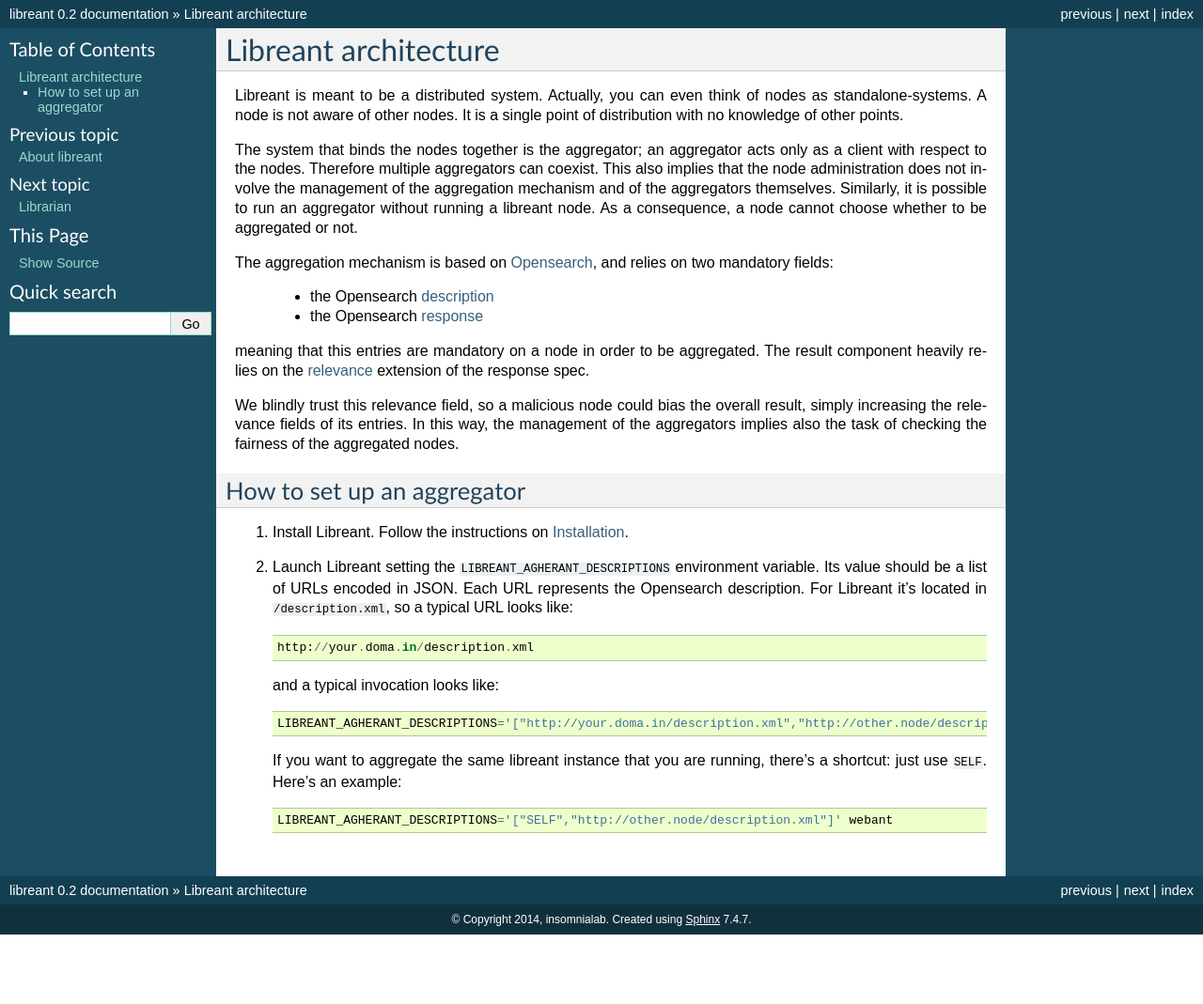
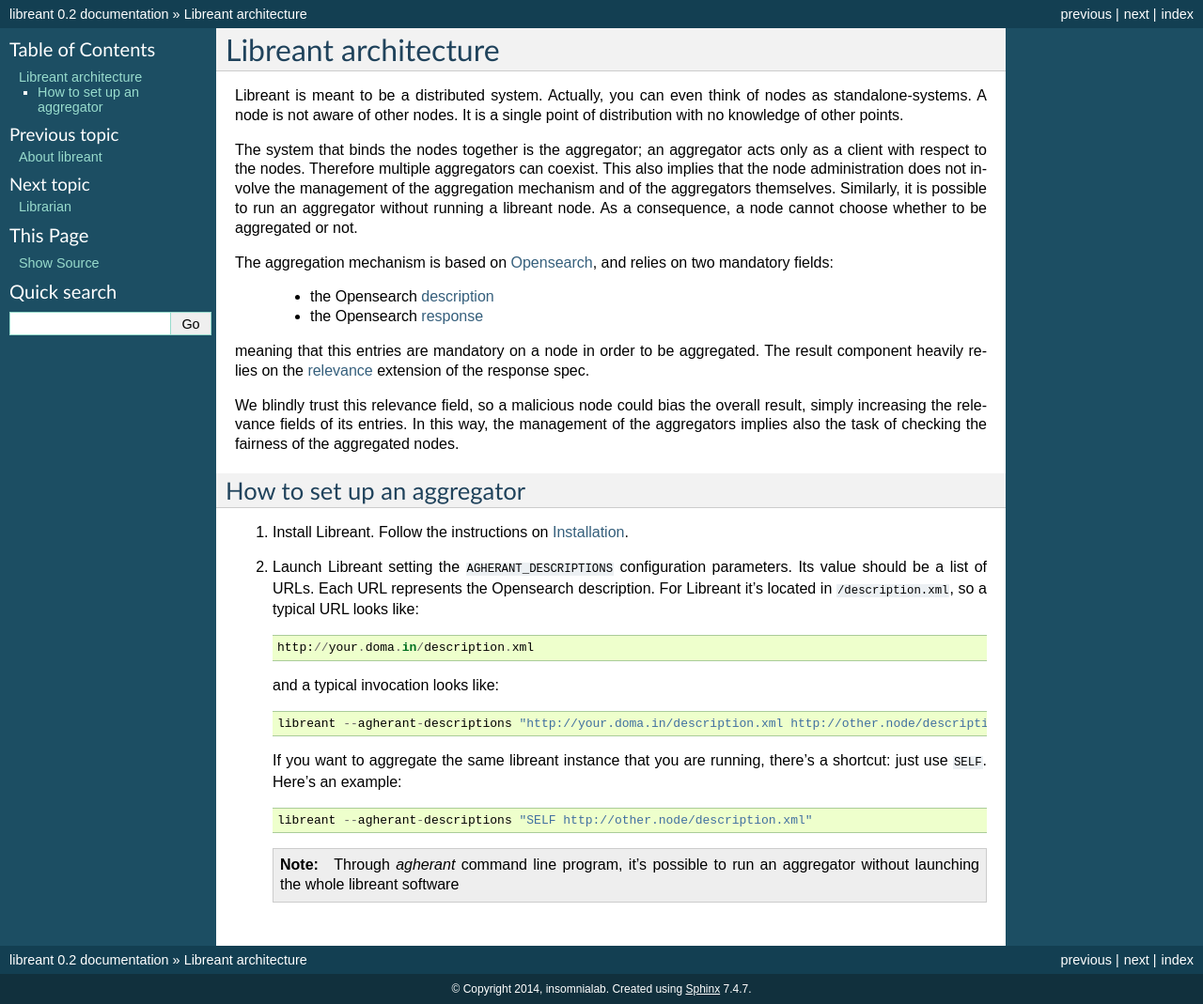
Before and after one commit to insomnia-lab/libreant, a Sphinx documentation site: the page built from doc/source/architecture.rst, in a window 1280 px wide. Shown: the whole page at 94% size. Built offline with Sphinx 7.4.7, drawn with Linux system fonts in a browser that asks for light colours; before the commit the page ends 995 px from its top, so only the background shows below that.

Commit message:
[docs] reflect cli changes in aggregator setup
pass configuration through cli and
provide tips about agherant standalone command

```diff
--- a/doc/source/architecture.rst
+++ b/doc/source/architecture.rst
@@ -33,8 +33,8 @@
 
 1. Install Libreant. Follow the instructions on :ref:`dev-installation`.
 
-2. Launch Libreant setting the ``LIBREANT_AGHERANT_DESCRIPTIONS`` environment variable.
-   Its value should be a list of URLs encoded in JSON. Each URL represents the Opensearch
+2. Launch Libreant setting the ``AGHERANT_DESCRIPTIONS`` configuration parameters.
+   Its value should be a list of URLs. Each URL represents the Opensearch
    description. For Libreant it's located in ``/description.xml``, so a typical URL looks
    like::
 
@@ -42,11 +42,16 @@
 
    and a typical invocation looks like::
 
-       LIBREANT_AGHERANT_DESCRIPTIONS='["http://your.doma.in/description.xml","http://other.node/description.xml"]' webant
+       libreant --agherant-descriptions "http://your.doma.in/description.xml http://other.node/description.xml"
 
    If you want to aggregate the same libreant instance that you are running, there's a shortcut: just use ``SELF``. Here's an example::
 
-       LIBREANT_AGHERANT_DESCRIPTIONS='["SELF","http://other.node/description.xml"]' webant
+       libreant --agherant-descriptions "SELF http://other.node/description.xml"
+
+   .. note::
+
+       Through `agherant` command line program, it's possible to run an aggregator without launching the whole libreant software
+
 
 .. _Opensearch: http://www.opensearch.org/Home
 .. _description: http://www.opensearch.org/Specifications/OpenSearch/1.1#OpenSearch_description_document
```
